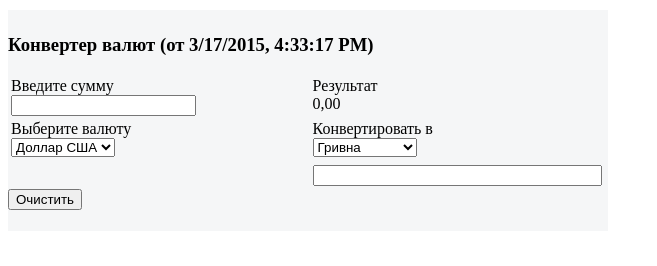
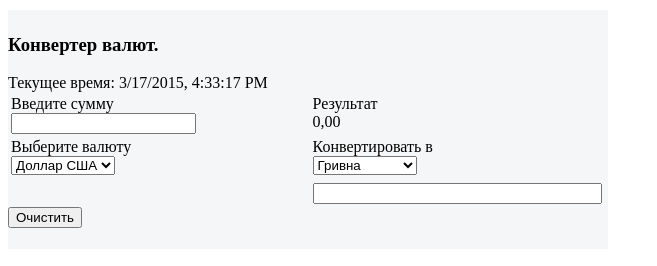
Before and after one commit to Luminor/Converter, a plain HTML site: page index.html in a window 1280 px wide. Shown: the whole page, without its empty margins (0-657 px from the left). Drawn offline with nearby package versions, Linux system fonts and the light colour scheme.

Commit message:
Update index.html

```diff
--- a/index.html
+++ b/index.html
@@ -65,7 +65,8 @@ $("#cash").val('0');
     <div class="converterWrap">
     <div class="calculator">
 
-        <h3>Конвертер валют (от <span id="TimeAndDate"></span>)</h3>
+        <h3>Конвертер валют.</h3>
+        Текущее время:  <span id="TimeAndDate"></span>
 
 
 
```
